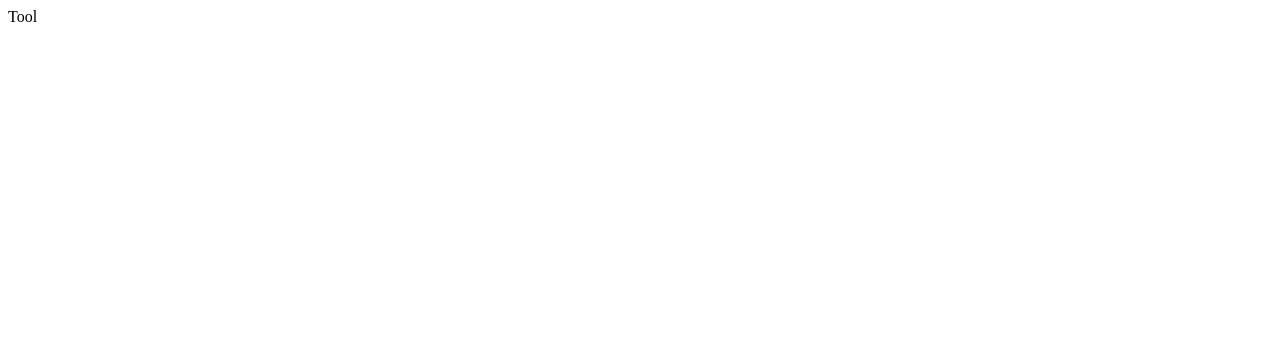
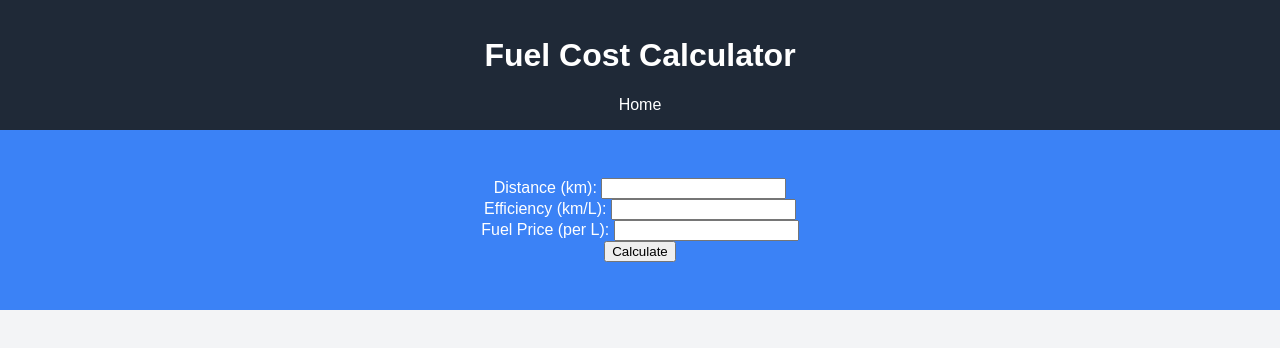
Before and after one commit to danishshekha-jpg/TripCalculatorHub, a plain HTML site: page tools/fuel-cost.html in a window 1280 px wide. Drawn offline with Linux system fonts and the light colour scheme.

Commit message:
Update fuel-cost.html

```diff
--- a/tools/fuel-cost.html
+++ b/tools/fuel-cost.html
@@ -1 +1,29 @@
-<!DOCTYPE html><html><head><title>Fuel Cost Calculator</title></head><body>Tool</body></html>
+<!doctype html>
+<html lang="en">
+<head>
+  <meta charset="utf-8"/><meta name="viewport" content="width=device-width,initial-scale=1"/>
+  <title>Fuel Cost Calculator</title>
+  <link rel="stylesheet" href="../assets/styles.css">
+</head>
+<body>
+  <header class="site-header"><h1>Fuel Cost Calculator</h1><nav><a href="../index.html">Home</a></nav></header>
+  <div class="hero">
+    <label>Distance (km): <input type="number" id="dist"></label><br>
+    <label>Efficiency (km/L): <input type="number" id="eff"></label><br>
+    <label>Fuel Price (per L): <input type="number" id="price"></label><br>
+    <button onclick="calc()">Calculate</button>
+    <div id="output"></div>
+  </div>
+  <script>
+    function calc(){
+      let d=+document.getElementById('dist').value,
+          e=+document.getElementById('eff').value,
+          p=+document.getElementById('price').value;
+      if(!d||!e||!p){ document.getElementById('output').innerText='Fill all fields'; return; }
+      let liters=d/e, cost=liters*p;
+      document.getElementById('output').innerHTML=
+        `Litres: ${liters.toFixed(2)} L<br>Cost: ₹${cost.toFixed(2)}`;
+    }
+  </script>
+</body>
+</html>
```
